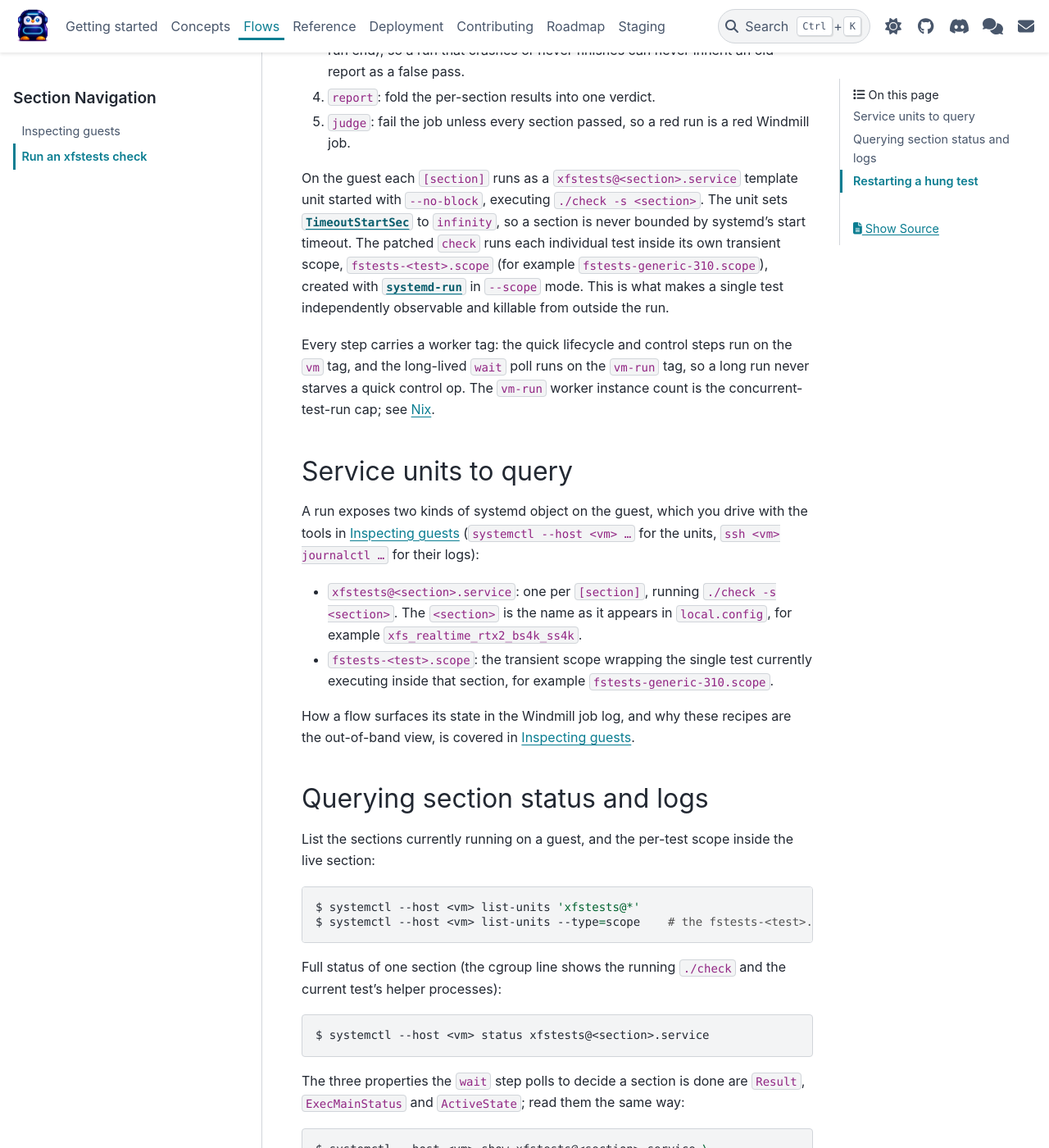
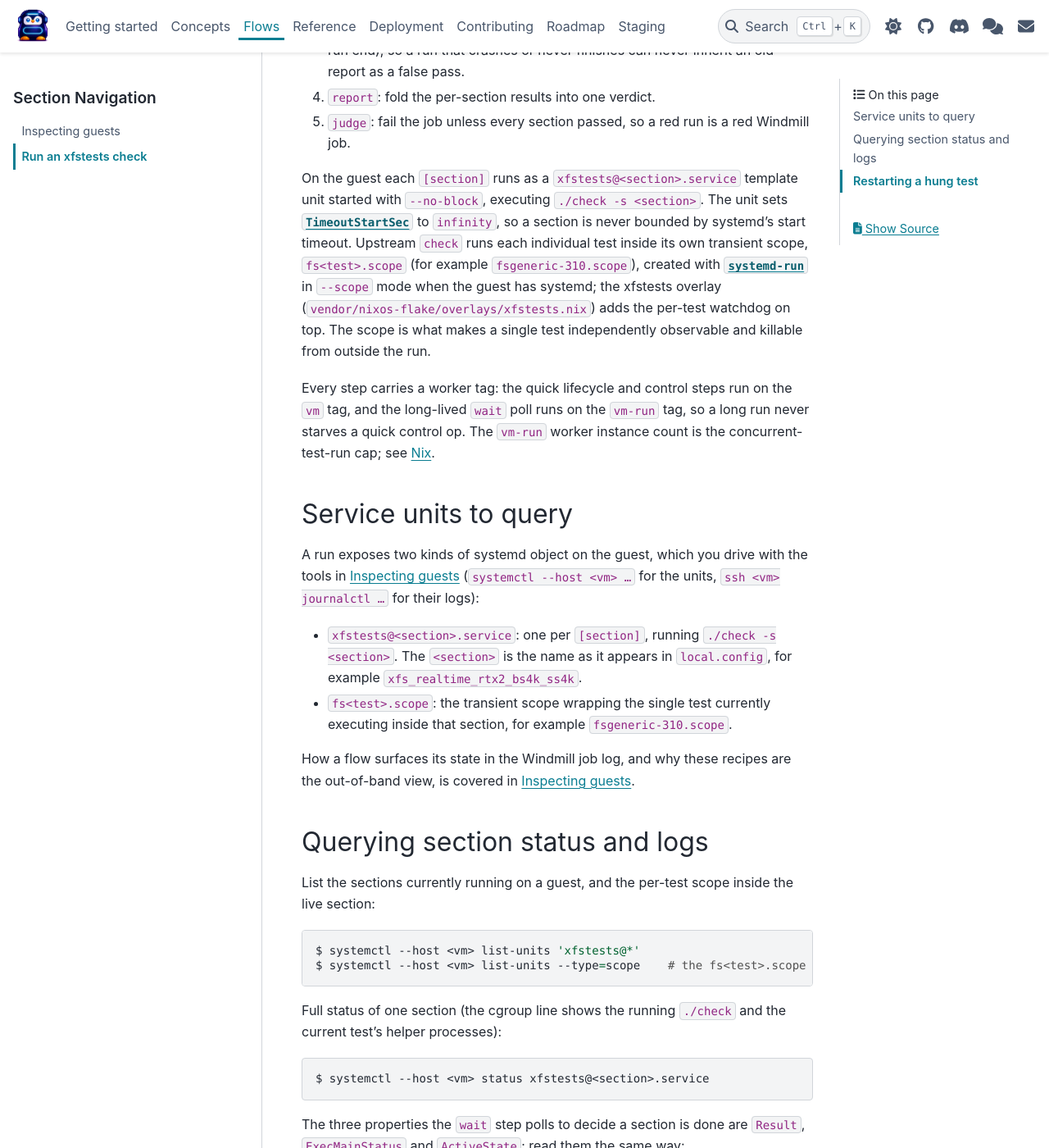
Before and after one commit to dagomez137/kdevops-ng, a Sphinx documentation site: the page built from docs/flows/fstests.rst, in a window 1280 px wide and 1400 px high, scrolled down 523 px. Shown: the whole window at 82% size. Built offline with Sphinx 7.4.7 and the PyData theme 0.15.4, drawn with Linux system fonts in a browser that asks for light colours; some of the changed text lies outside the part shown.

Commit message:
fstests: credit upstream scopes and wire the watchdog for real
The per-test scope story had drifted from reality in both directions.
The docs credited a patched check for the transient scopes and named
them fstests-<test>.scope, but the scopes are upstream xfstests
behavior (feature-detected in check since the overlay bumped to
2026.03.20) and the units are named fs<test>.scope, so the documented
kill and list recipes targeted units that do not exist. Worse, the
Per-test Timeout knob was dead: render_config wrote TEST_TIMEOUT and
TEST_TIMEOUTS into check.env for a patch that no longer existed
anywhere, so the watchdog silently never armed.

The xfstests overlay now carries the watchdog patch again, applying
the values as the scope's RuntimeMaxSec on top of upstream's own scope
launch. Correct the flow page's unit names and provenance (linking the
overlay), and mark the knob's boundary honestly: it takes effect on a
guest whose xfstests carries the overlay's watchdog, and an older
guest ignores it.

Generated-by: Claude AI
Signed-off-by: Daniel Gomez <da.gomez@kernel.org>

```diff
--- a/docs/flows/fstests.rst
+++ b/docs/flows/fstests.rst
@@ -28,11 +28,13 @@ The flow is thin and mirrors xfstests/systemd vocabulary one-to-one:
 On the guest each ``[section]`` runs as a ``xfstests@<section>.service``
 template unit started with ``--no-block``, executing ``./check -s <section>``.
 The unit sets :cmd:`TimeoutStartSec` to ``infinity``, so a section is never
-bounded by systemd's start timeout. The patched ``check`` runs each individual
-test inside its own transient scope, ``fstests-<test>.scope`` (for example
-``fstests-generic-310.scope``), created with :cmd:`systemd-run` in ``--scope``
-mode. This is what makes a single test independently observable and killable
-from outside the run.
+bounded by systemd's start timeout. Upstream ``check`` runs each individual
+test inside its own transient scope, ``fs<test>.scope`` (for example
+``fsgeneric-310.scope``), created with :cmd:`systemd-run` in ``--scope`` mode
+when the guest has systemd; the xfstests overlay
+(:src:`vendor/nixos-flake/overlays/xfstests.nix`) adds the per-test watchdog
+on top. The scope is what makes a single test independently observable and
+killable from outside the run.
 
 Every step carries a worker tag: the quick lifecycle and control steps run on
 the ``vm`` tag, and the long-lived ``wait`` poll runs on the ``vm-run`` tag, so
@@ -49,9 +51,9 @@ journalctl …`` for their logs):
 - ``xfstests@<section>.service``: one per ``[section]``, running
   ``./check -s <section>``. The ``<section>`` is the name as it appears in
   ``local.config``, for example ``xfs_realtime_rtx2_bs4k_ss4k``.
-- ``fstests-<test>.scope``: the transient scope wrapping the single test
+- ``fs<test>.scope``: the transient scope wrapping the single test
   currently executing inside that section, for example
-  ``fstests-generic-310.scope``.
+  ``fsgeneric-310.scope``.
 
 How a flow surfaces its state in the Windmill job log, and why these recipes are
 the out-of-band view, is covered in :doc:`guests`.
@@ -65,7 +67,7 @@ the live section:
 .. code-block:: console
 
    $ systemctl --host <vm> list-units 'xfstests@*'
-   $ systemctl --host <vm> list-units --type=scope    # the fstests-<test>.scope
+   $ systemctl --host <vm> list-units --type=scope    # the fs<test>.scope
 
 Full status of one section (the cgroup line shows the running ``./check`` and
 the current test's helper processes):
@@ -106,10 +108,10 @@ sleep. Because the section unit is ``TimeoutStartSec=infinity``, nothing bounds
 that one test unless the per-test watchdog is armed. The **Per-test Timeout**
 form field (``test_timeout`` → ``TEST_TIMEOUT``) sets each test's scope
 :cmd:`RuntimeMaxSec`, so systemd kills an overrunning test and the run
-continues; it is **0 (no limit) by default**, taking effect only on a guest
-built with the patched xfstests. When it is unset, or you want to intervene on
-a run already in flight, kill the test by hand: this reproduces exactly what the
-watchdog would have done.
+continues; it is **0 (no limit) by default**, taking effect on a guest whose
+xfstests carries the overlay's watchdog. When it is unset, or you want to
+intervene on a run already in flight, kill the test by hand: this reproduces
+exactly what the watchdog would have done.
 
 The symptom is a section that makes no progress: its journal stops emitting new
 ``generic/<n>`` lines and ``status`` keeps reporting ``activating`` for far
@@ -122,14 +124,14 @@ test it is:
 
 .. code-block:: text
 
-   UNIT                       ACTIVE SUB      DESCRIPTION
-   fstests-generic-310.scope  active running  [systemd-run] ... generic/310
+   UNIT                  ACTIVE SUB      DESCRIPTION
+   fsgeneric-310.scope   active running  [systemd-run] ... generic/310
 
 Kill that scope:
 
 .. code-block:: console
 
-   $ systemctl --host <vm> kill --signal=SIGKILL fstests-generic-310.scope
+   $ systemctl --host <vm> kill --signal=SIGKILL fsgeneric-310.scope
 
 ``check`` sees the test killed, records it as a failure, and proceeds to the
 next test. The failure surfaces as an output mismatch with exit status 137
```
Also changed, not shown: 2 other files.
